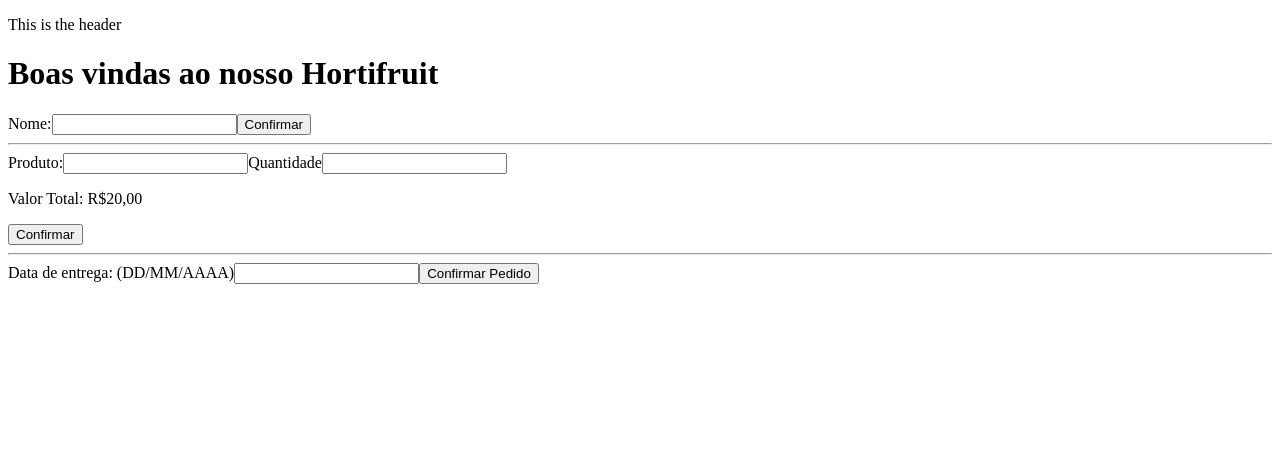
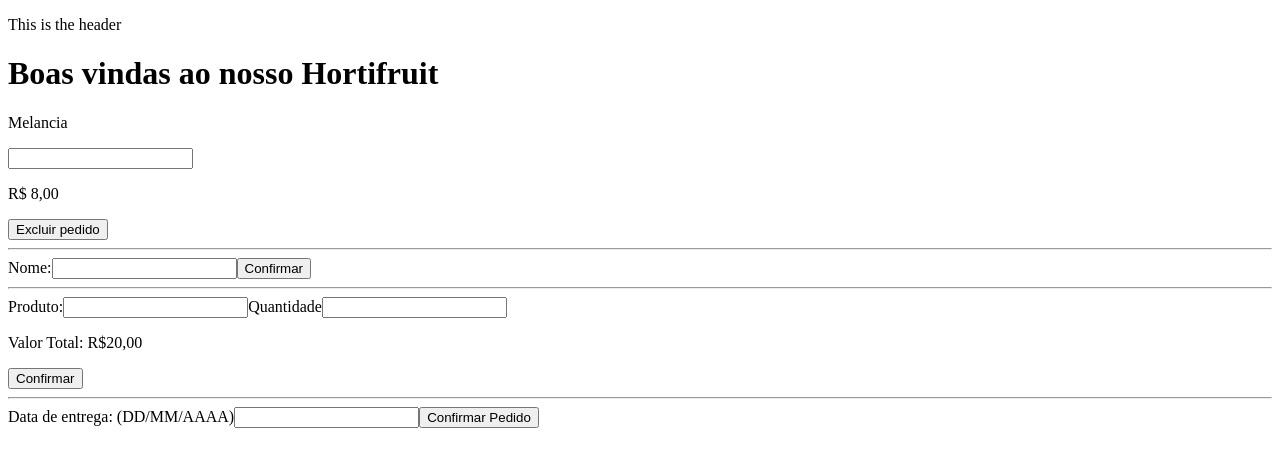
Before and after one commit to rafix923/case-shopper, a React (Create React App) app in the folder frontend/: page / in a window 1280 px wide. Shown: the top 466 px of the page. Built offline with nearby package versions, Linux system fonts and the light colour scheme.

Commit message:
chore(build): Cria a estrutura do componente em que será exposto o pedido do produto.

```diff
--- /dev/null
+++ b/frontend/src/components/Product/index.js
@@ -0,0 +1,14 @@
+import React from "react";
+
+function Product() {
+  return (
+    <div>
+      <p>Melancia</p>
+      <input type="number" />
+      <p>R$ 8,00</p>
+      <button>Excluir pedido</button>
+    </div>
+  );
+}
+
+export default Product;
--- a/frontend/src/pages/Home/index.js
+++ b/frontend/src/pages/Home/index.js
@@ -1,6 +1,7 @@
 import React from "react";
 import Header from "../../components/Header";
 import Form from "../../components/Form";
+import Product from "../../components/Product";
 
 function Home() {
   let title = "Boas vindas ao nosso Hortifruit";
@@ -8,6 +9,8 @@ function Home() {
     <div>
       <Header />
       <h1>{title}</h1>
+      <Product />
+      <hr/>
       <Form />
     </div>
   );
```
Also changed, not shown: frontend/src/components/Product/style.js (added).
